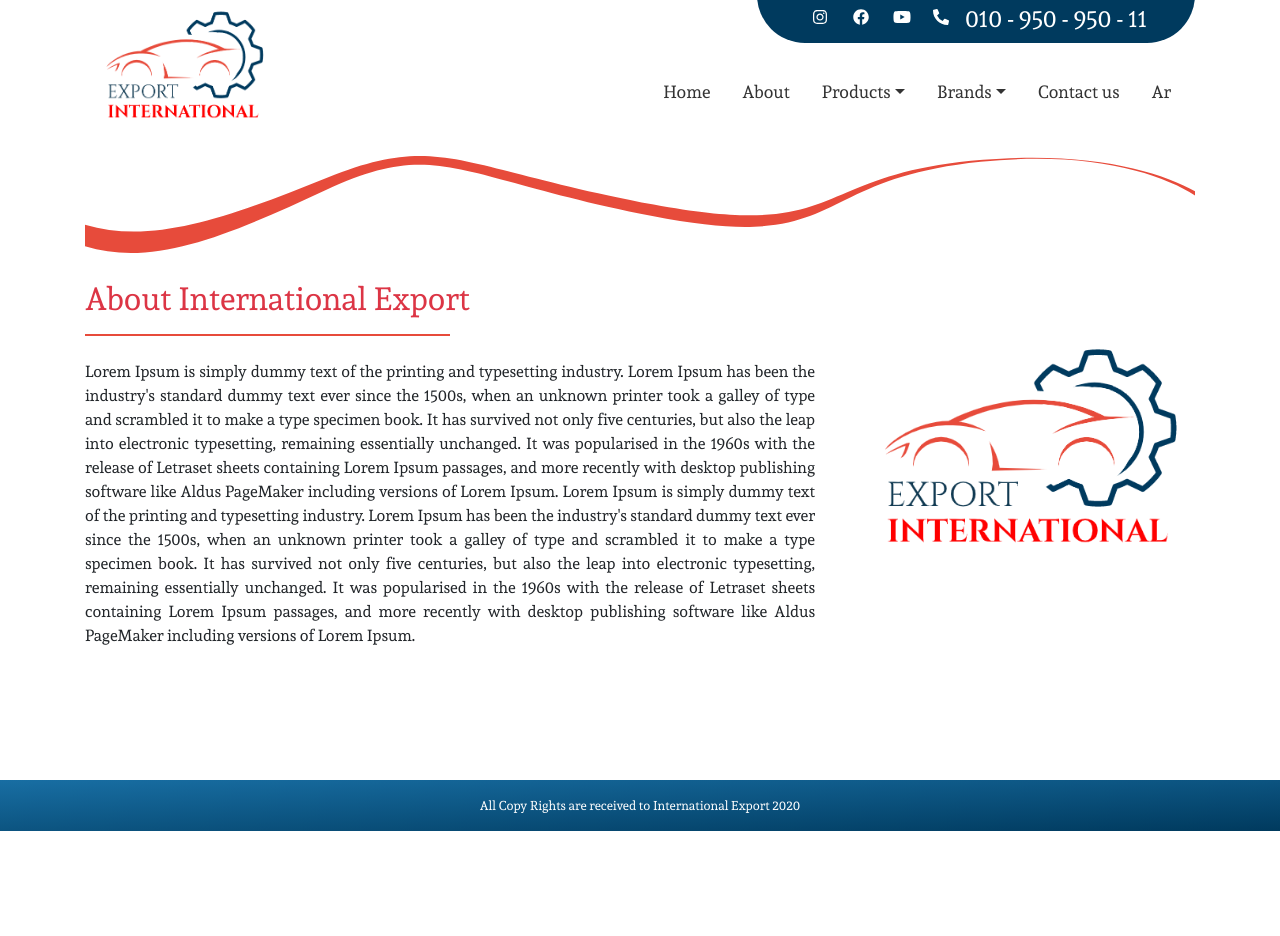
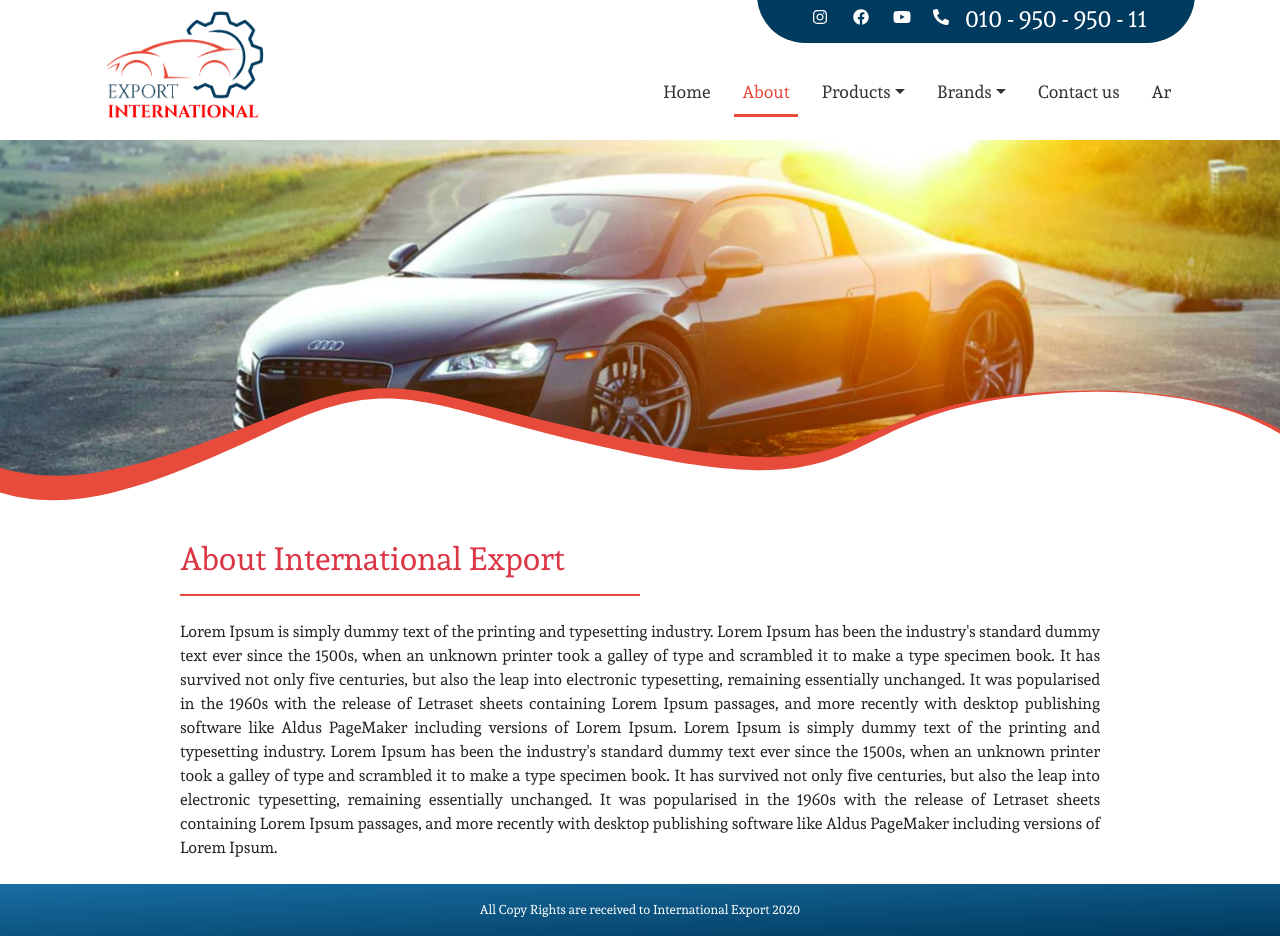
Before and after one commit to arahman1983/international-export, a Next.js app: page /about in a window 1280 px wide. Before the commit the page ends 831 px from the top, so only its background shows below. Built offline with nearby package versions, Linux system fonts and the light colour scheme.

Commit message:
contact information and inner header

```diff
--- a/components/contactForm.tsx
+++ b/components/contactForm.tsx
@@ -3,6 +3,7 @@ import useTranslation from "../locals/localHook"
 
 export default function ContactForm () {
   const { t } = useTranslation();
+  const dir = t("Dir")
   const [cEmail, setCEmail] = useState<string>("")
   const [cSubject, setCSubject] = useState<string>("")
   const [cMessage, setCMessage] = useState<string>("")
@@ -53,9 +54,10 @@ export default function ContactForm () {
     }
   }
   return(
-    <>
-    <h4 className="text-danger mb-4">{t("EmailUs")}</h4>
-      <form onSubmit={sendMessage}>
+    <div  dir={dir}>
+      <h4 className={`text-danger w-100 ${dir === 'rtl' && 'text-right'}`}>{t("EmailUs")}</h4>
+      <div className="red-Divider w-50"></div>
+      <form className="my-4" onSubmit={sendMessage}>
         <div className="form-group">
           <input type="email" ref={refEmail} className="form-control" placeholder={t("Email")} value={cEmail} onChange={handleEmail}/>
         </div>
@@ -69,6 +71,6 @@ export default function ContactForm () {
           <button className="btn btnPrimary btn-block">{t("Send")}</button>
         </div>
       </form>
-    </>
+    </div>
   )
 }
--- /dev/null
+++ b/components/contactInfo.tsx
@@ -0,0 +1,41 @@
+import styles from '../styles/contactInfo.module.css'
+import useTranslation from "../locals/localHook"
+import { faPhoneAlt, faMapMarkerAlt, faEnvelope } from '@fortawesome/free-solid-svg-icons'
+import { FontAwesomeIcon } from '@fortawesome/react-fontawesome'
+
+
+
+export default function ContactInfo () {
+  const { t } = useTranslation();
+  const dir = t("Dir")
+
+  return(
+    <div dir={dir}>
+      <h4 className={`text-danger w-100 ${dir === 'rtl' && 'text-right'}`}>{t("ContactInfo")}</h4>
+      <div className="red-Divider w-50"></div>
+      <div className="my-3">
+        <div className="d-flex my-3">
+          <div className={styles.icon}>
+              <FontAwesomeIcon icon={faMapMarkerAlt} color="#dc3545" style={{width:'15px'}} />
+          </div>
+          <p className="m-0">15 building name, Street Name, Town, Country</p>
+        </div>
+
+        <div className="d-flex my-3">
+          <div className={styles.icon}>
+              <FontAwesomeIcon icon={faPhoneAlt} color="#dc3545" style={{width:'15px'}} />
+          </div>
+          <p className="m-0">010-202-3555</p>
+        </div>
+
+        <div className="d-flex my-3">
+          <div className={styles.icon}>
+              <FontAwesomeIcon icon={faEnvelope} color="#dc3545" style={{width:'15px'}} />
+          </div>
+          <p className="m-0">info@international-expo.com</p>
+        </div>
+
+      </div>
+    </div>
+  )
+}
--- a/components/details.tsx
+++ b/components/details.tsx
@@ -5,18 +5,16 @@ export default function DetailsPage ({details}){
   const { t } = useTranslation()
   const dir = t("Dir")
 return(
-  <div className="container" dir={dir} style={{marginTop: '-80px'}} >
+  <div className="container" dir={dir} >
         <div className="row">
-          <div className= "col-md-8">
+          <div className= "col-md-10 mx-auto">
             <h2 className={`text-danger w-100 ${dir === 'rtl' && 'text-right'}`} >{details.title}</h2>
-            <div className="red-Divider w-50"></div>
+            <div className="red-Divider w-50" dir={dir}></div>
             <p className="text-justify my-4" dir={dir}>
               {details.details}
             </p>
           </div>
-          <div className="col-md-4">
-            <img src={details.image} className="w-100 my-5" alt={details.title} />
-          </div>
+
         </div>
 
       </div>
--- a/components/header.tsx
+++ b/components/header.tsx
@@ -1,6 +1,7 @@
 import { useContext } from 'react'
 import Image from 'next/image'
 import Link from 'next/link'
+import { useRouter } from 'next/router'
 import useTranslation from "../locals/localHook"
 import { LanguageContext } from '../locals/langProvider'
 import { Navbar, Nav, NavDropdown } from 'react-bootstrap'
@@ -8,6 +9,7 @@ import SpeedContact from './speedContact'
 
 
 export default function Header() {
+  const router = useRouter()
   const { t } = useTranslation()
   const [locale, setLocale] = useContext(LanguageContext)
   const changeLang = () => {
@@ -27,10 +29,10 @@ export default function Header() {
 
           <Nav className="ml-auto mt-5" dir={t("Dir")} >
             <Link href="/">
-              <Nav.Link href="/" >{t("Home")}</Nav.Link>
+              <a className={`nav-link ${router.pathname === '/' && 'active'}`}>{t("Home")}</a>
             </Link>
             <Link href="/about">
-              <Nav.Link href="/about" >{t("About")}</Nav.Link>
+              <a className={`nav-link ${router.pathname === '/about' && 'active'}`}>{t("About")}</a>
             </Link>
             <NavDropdown title={t("Products")} id="products">
               <Link href="/">
@@ -51,7 +53,7 @@ export default function Header() {
               </Link>
             </NavDropdown>
             <Link href="/contact">
-              <Nav.Link href="/contact">{t("Contact")}</Nav.Link>
+            <a className={`nav-link ${router.pathname === '/contact' && 'active'}`}>{t("Contact")}</a>
             </Link>
             <Nav.Link onClick={changeLang}>{t("ChangeLang")}</Nav.Link>
           </Nav>
--- a/components/index.tsx
+++ b/components/index.tsx
@@ -7,6 +7,7 @@ export { default as Loader } from './loader'
 export { default as DetailsPage } from './details'
 export { default as InnerHeader } from './innerpagesHeader'
 export { default as ContactForm } from './contactForm'
+export { default as ContactInfo } from './contactInfo'
 /* ********** Home components ********/
 export { default as Slider } from './homeComponents/slider'
 export { default as HomeAbout } from './homeComponents/homeAbout'
--- a/components/innerpagesHeader.tsx
+++ b/components/innerpagesHeader.tsx
@@ -1,5 +1,9 @@
 import styles from '../styles/innerHead.module.css'
 
-export default function InnerHeader () {
-  return <div className={styles.innerHeader} />
+export default function InnerHeader ({image}) {
+  return (
+  <div className={styles.innerHeader}>
+    <img src={image} className="w-100" />
+  </div>
+  )
 }
--- a/locals/localStrings.ts
+++ b/locals/localStrings.ts
@@ -14,6 +14,7 @@ export const LangStrings = {
     Subject: "Message subject",
     Message: "Message",
     Send: "Send",
+    ContactInfo: "Contact Information",
     CopyRights: "All Copy Rights are received to International Export 2020"
   },
   ar : {
@@ -30,6 +31,7 @@ export const LangStrings = {
     Subject: "عنوان الرسالة",
     Message: "الرسالة",
     Send: "أرسل",
+    ContactInfo: "معلومات التواصل",
     CopyRights: " جميع الحقوق محفوظة 2020",
     ChangeLang: "En",
   }
--- a/pages/_app.tsx
+++ b/pages/_app.tsx
@@ -14,7 +14,7 @@ function MyApp({ Component, pageProps }) {
     Router.events.on('routeChangeComplete', ()=> setIsLoaded(true))
 
     return () => {
-      Router.events.on('routeChangeStart', ()=> setIsLoaded(true))
+      Router.events.off('routeChangeStart', ()=> setIsLoaded(false))
     }
   }, [])
 
--- a/pages/about.tsx
+++ b/pages/about.tsx
@@ -8,13 +8,11 @@ export default function AboutComp() {
     title: "About International Export",
     description: "Lorem Ipsum is simply dummy text of the printing and typesetting industry. Lorem Ipsum has been the industry's standard dummy text ever since the 1500s, when an unknown printer took a galley of type and scrambled it to make a type specimen book. It has survived not only five centuries, but also the leap into electronic typesetting, remaining essentially unchanged. It was popularised in the 1960s with the release of Letraset sheets containing Lorem Ipsum passages, and more recently ",
     details: "Lorem Ipsum is simply dummy text of the printing and typesetting industry. Lorem Ipsum has been the industry's standard dummy text ever since the 1500s, when an unknown printer took a galley of type and scrambled it to make a type specimen book. It has survived not only five centuries, but also the leap into electronic typesetting, remaining essentially unchanged. It was popularised in the 1960s with the release of Letraset sheets containing Lorem Ipsum passages, and more recently with desktop publishing software like Aldus PageMaker including versions of Lorem Ipsum. Lorem Ipsum is simply dummy text of the printing and typesetting industry. Lorem Ipsum has been the industry's standard dummy text ever since the 1500s, when an unknown printer took a galley of type and scrambled it to make a type specimen book. It has survived not only five centuries, but also the leap into electronic typesetting, remaining essentially unchanged. It was popularised in the 1960s with the release of Letraset sheets containing Lorem Ipsum passages, and more recently with desktop publishing software like Aldus PageMaker including versions of Lorem Ipsum.",
-    image: "/images/logo.png"
+    image: "/images/sliderA.jpg"
   })
   return (
     <Layout>
-      <div className="container">
-        <InnerHeader />
-      </div>
+        <InnerHeader image={about.image}/>
       <DetailsPage details={about}/>
     </Layout>
   )
--- /dev/null
+++ b/styles/contactInfo.module.css
@@ -0,0 +1,4 @@
+.icon{
+  width: 50px;
+  text-align: center;
+}
--- a/styles/innerHead.module.css
+++ b/styles/innerHead.module.css
@@ -1,8 +1,21 @@
 .innerHeader{
+  height: 400px;
+  overflow: hidden;
+  position: relative;
+}
+
+.innerHeader img{
+  vertical-align: middle;
+  /* margin-top: -220px; */
+}
+
+
+.innerHeader::after{
+  content:"";
   width: 100%;
   height: 220px;
-  position: relative;
-  top: 100;
+  position: absolute;
+  bottom: -50px;
   left: 0;
   background: url("/images/bottomSlide.svg") no-repeat;
   background-size: cover;
```
Also changed, not shown: pages/contact.tsx (+3 -5 lines), public/images/sliderA.jpg (added).
